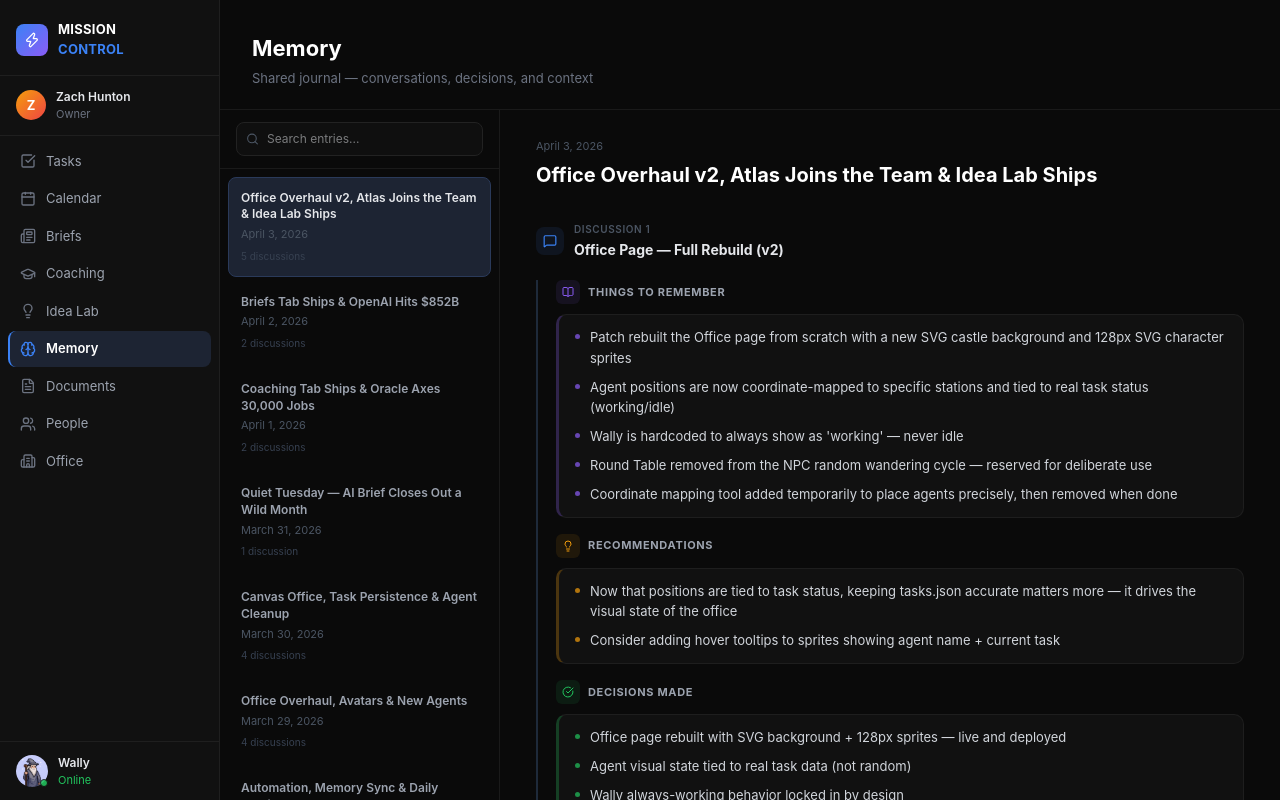
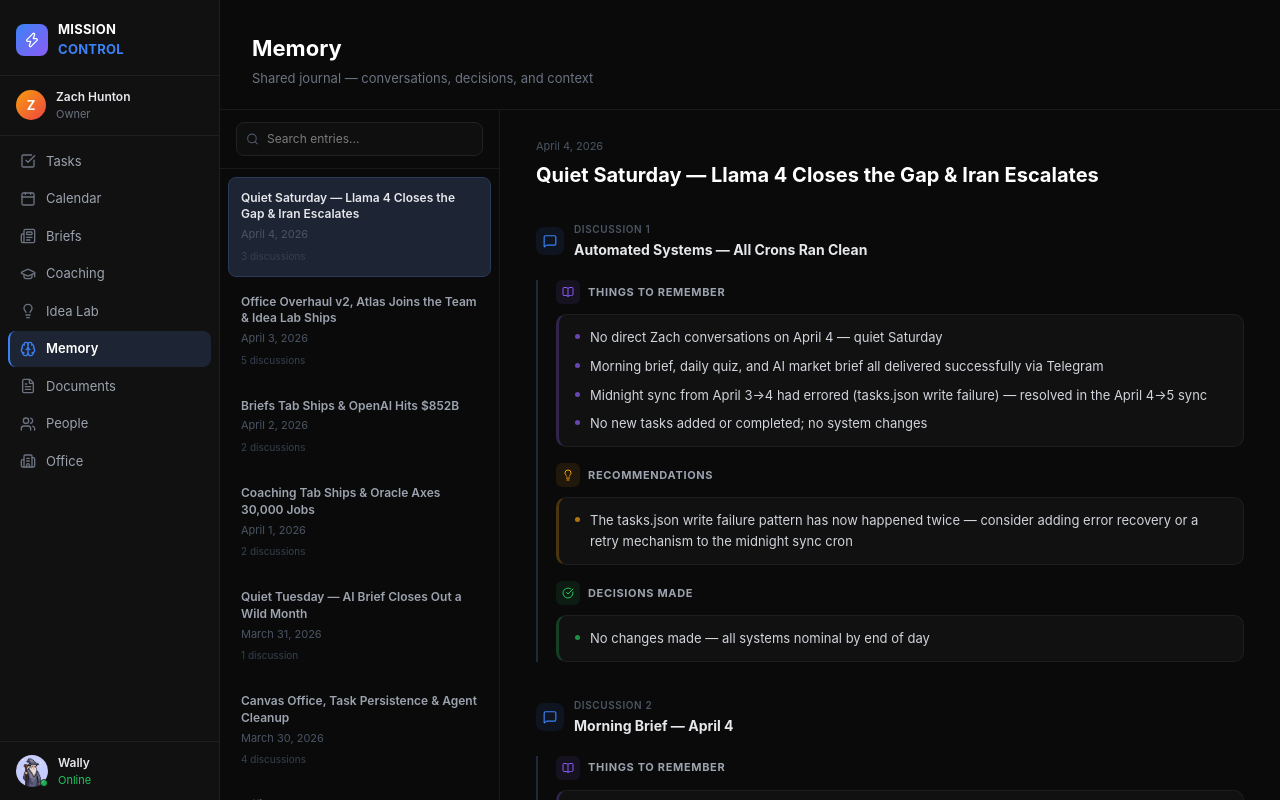
Before and after one commit to zhunton/mission-control, a Next.js app: page /memory in a window 1280 px wide. Built offline with nearby package versions, Linux system fonts and the light colour scheme.

Commit message:
Daily sync: April 4, 2026

```diff
--- a/app/memory/page.tsx
+++ b/app/memory/page.tsx
@@ -18,6 +18,63 @@ interface MemoryEntry {
 }
 
 const ENTRIES: MemoryEntry[] = [
+  {
+    id: "9",
+    date: "April 4, 2026",
+    title: "Quiet Saturday — Llama 4 Closes the Gap & Iran Escalates",
+    discussions: [
+      {
+        title: "Automated Systems — All Crons Ran Clean",
+        thingsToRemember: [
+          "No direct Zach conversations on April 4 — quiet Saturday",
+          "Morning brief, daily quiz, and AI market brief all delivered successfully via Telegram",
+          "Midnight sync from April 3→4 had errored (tasks.json write failure) — resolved in the April 4→5 sync",
+          "No new tasks added or completed; no system changes",
+        ],
+        recommendations: [
+          "The tasks.json write failure pattern has now happened twice — consider adding error recovery or a retry mechanism to the midnight sync cron",
+        ],
+        decisions: [
+          "No changes made — all systems nominal by end of day",
+        ],
+      },
+      {
+        title: "Morning Brief — April 4",
+        thingsToRemember: [
+          "Iran shot down two U.S. military aircraft — the first planes downed since the conflict began five weeks ago; one crew member rescued, one still missing",
+          "Trump called it 'It's war' but said the incidents won't affect Iran negotiations",
+          "Iran conflict is squeezing global energy markets — oil prices elevated, regional energy infrastructure under threat; real Q2 operational variable for building systems and data center operators",
+          "NASA Artemis II crew is nearly halfway to the moon — four astronauts aboard Orion in translunar transit after April 2 launch; first crewed lunar mission since 1972",
+        ],
+        recommendations: [
+          "Sustained oil price pressure from the Iran conflict could hit HVAC equipment and refrigerant costs via commodity chains — worth tracking into Q2 procurement",
+          "The Artemis II mission is a signal of renewed aerospace investment; could mean data center/compute demand from federal/space sector over the next 2-3 years",
+        ],
+        decisions: [
+          "No system changes — morning brief delivered as scheduled",
+        ],
+      },
+      {
+        title: "Daily AI Brief — April 4",
+        thingsToRemember: [
+          "Llama 4 ships from Meta — now benchmark-competitive with GPT-5.4 and Gemini 3.1 Pro; open-source has officially closed the gap with closed frontier models",
+          "OpenAI, Anthropic, and DeepMind all racing to ship self-improving research systems; Anthropic reports Claude writes ~90% of their internal code",
+          "Investor sentiment has quietly shifted — OpenAI secondary market demand collapsing while Anthropic is nearly impossible to get into; the smart money has already moved",
+          "GPT-5.5 'Spud' confirmed for Q2 — OpenAI maintaining faster release cadence than expected after shipping 5.3 and 5.4 in the same week",
+          "Grok 4.20 introduces multi-agent architecture — orchestrator model coordinating fleets of specialized sub-agents; a potential new design paradigm for AI systems",
+          "OpenAI planning to nearly double headcount in 2026 (~1,500+ hires) — aggressive productization push as IPO pressure mounts",
+        ],
+        recommendations: [
+          "Llama 4 reaching frontier parity is a structural shift — open-source AI is now a viable alternative to OpenAI/Anthropic APIs for many use cases; could change the cost model for AI-powered tools",
+          "The multi-agent orchestration pattern (Grok 4.20, Wally's own architecture) is becoming the norm — Mission Control's agent model is well-positioned relative to where the industry is heading",
+          "OpenAI's collapsing secondary demand paired with Anthropic's scarcity is a signal — if Anthropic ships Claude Mythos (or equivalent), the power balance at the frontier could shift fast",
+        ],
+        decisions: [
+          "No system changes — AI brief delivered as scheduled",
+        ],
+      },
+    ],
+  },
   {
     id: "8",
     date: "April 3, 2026",
```
